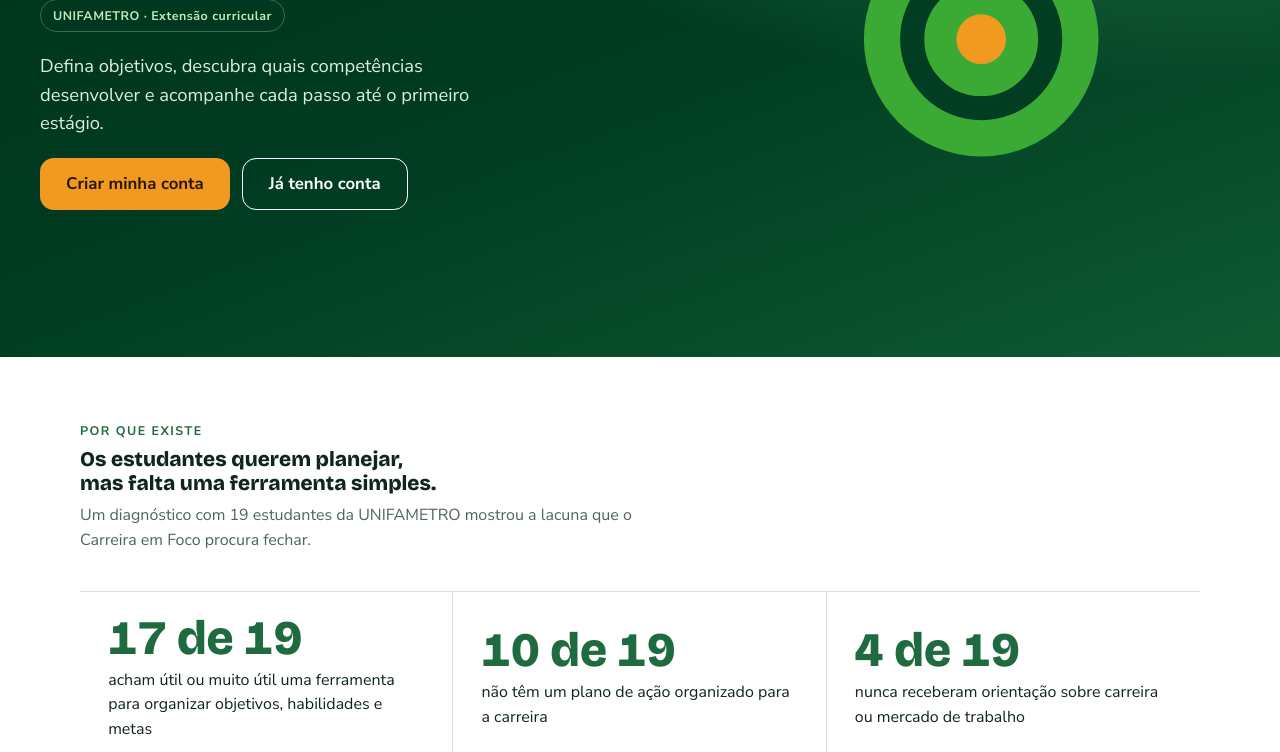
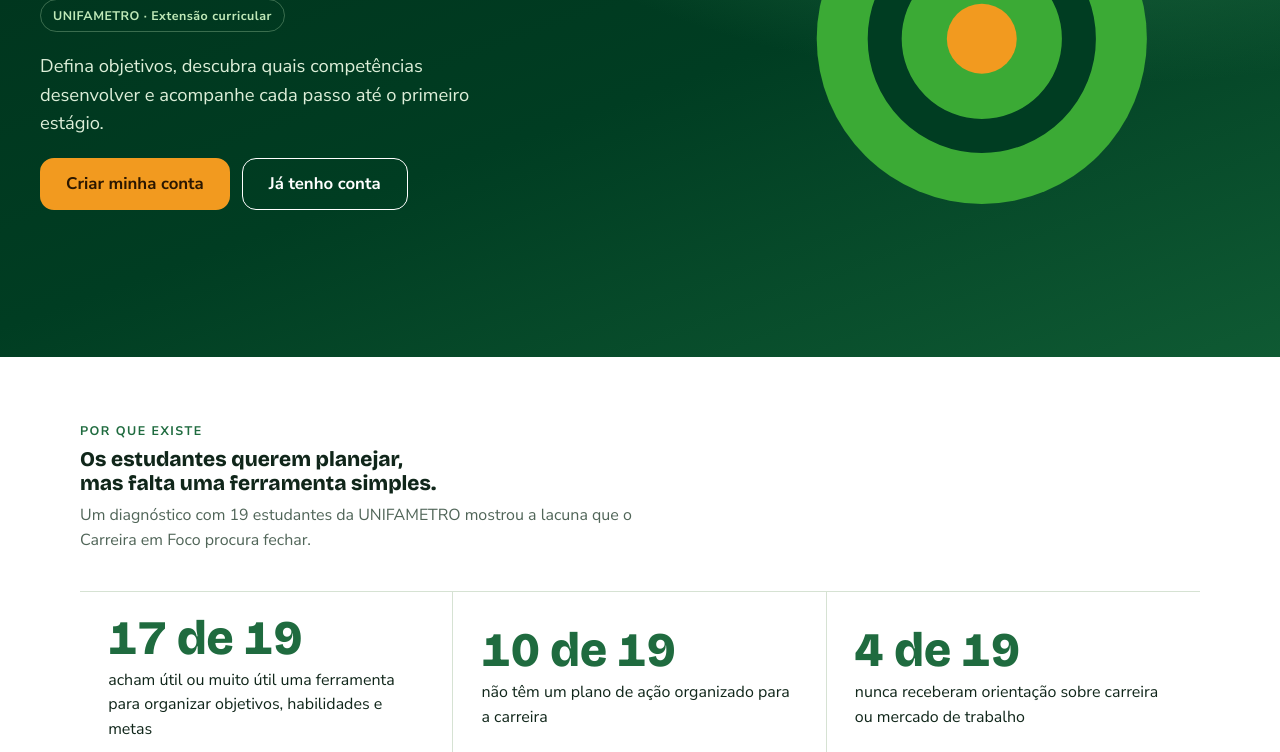
Before and after one commit to ana-letiicia/carreira-em-foco, a website: page carreira-em-foco/public/index.html in a window 1280 px wide. Shown: the part 348-1100 px from the top of the page. Drawn offline with nearby package versions, Linux system fonts and the light colour scheme.

Commit message:
alteracao de tamanho do simbolo

```diff
--- a/carreira-em-foco/public/index.html
+++ b/carreira-em-foco/public/index.html
@@ -227,7 +227,7 @@ a{text-underline-offset:.18em}
 .hero .ctas .btn:hover{transform:translateY(-2px)}
 .focus.target-art{display:grid;place-items:center;max-width:460px;overflow:visible}
 .target-art svg{position:absolute;inset:2%;width:96%;height:96%;overflow:visible}
-.target-art svg.guest-symbol{inset:auto;width:54%;height:54%}
+.target-art svg.guest-symbol{inset:auto;width:76%;height:76%}
 .target-ring{fill:none;stroke:#24743D;stroke-width:2}
 .target-ring.inner{stroke:#3BAA35;stroke-width:3}
 .target-core{fill:#38AE37}
```
Also changed, not shown: carreira-em-foco/src/app.html (+1 -1 lines).
